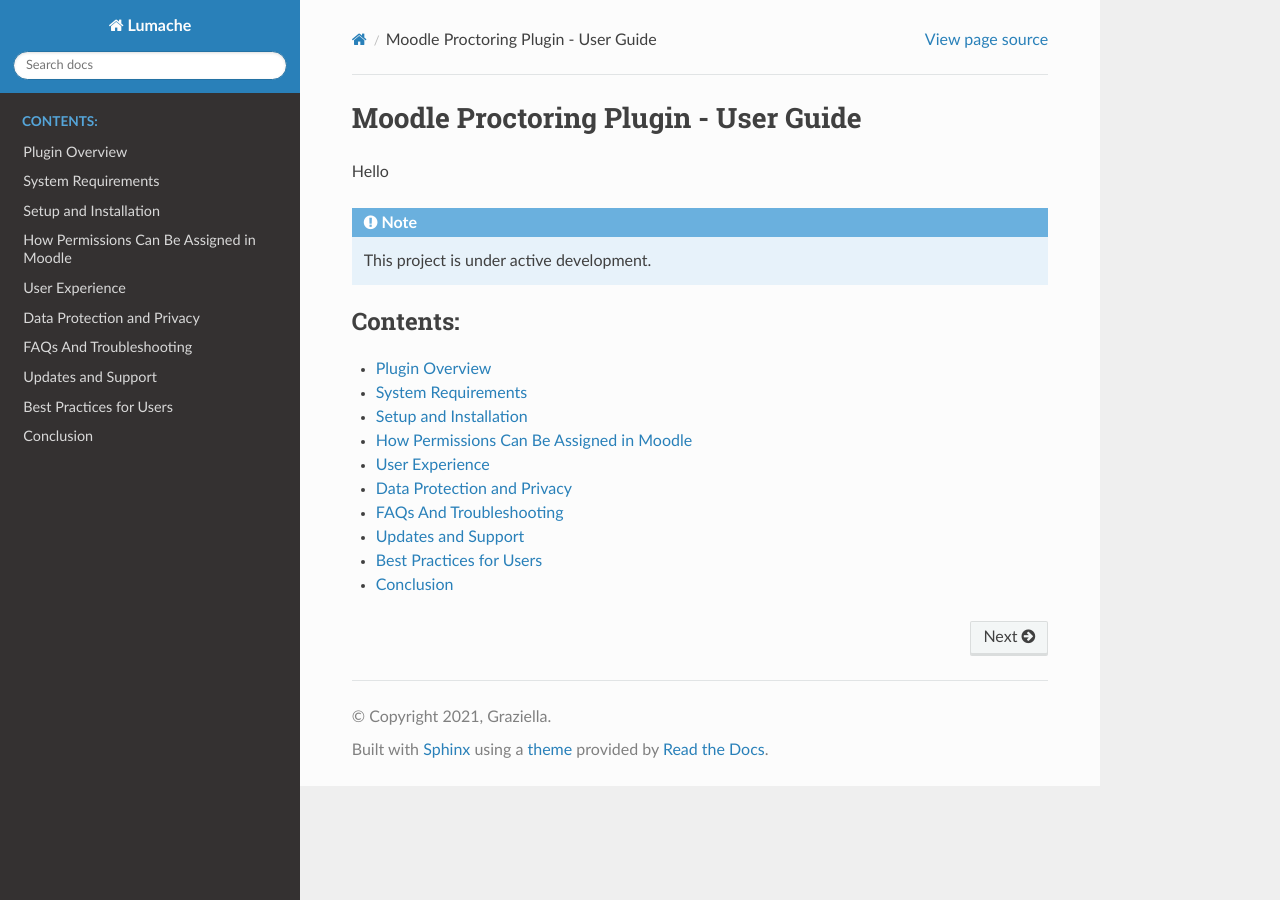
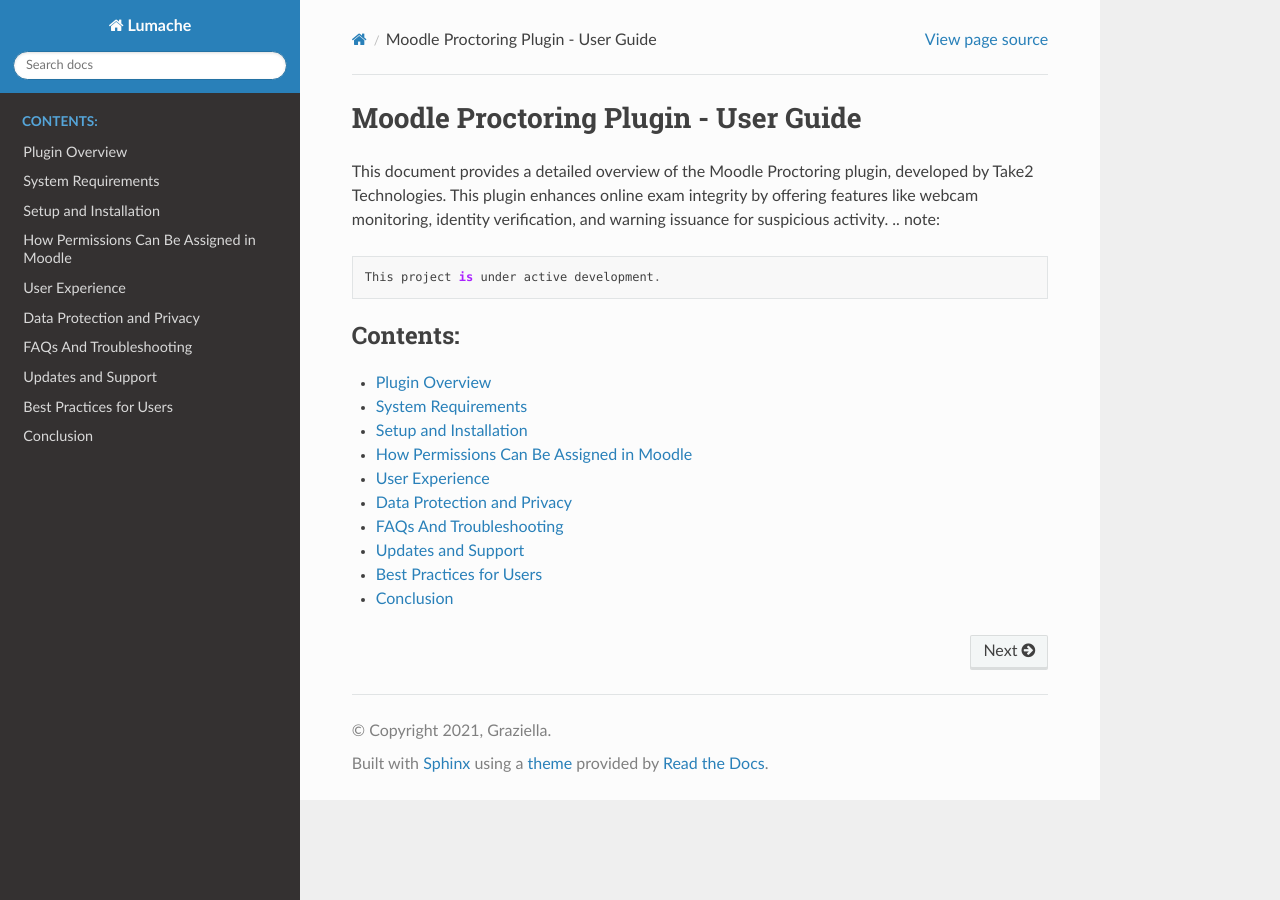
Before and after one commit to Yogeshtake2/readthedoc, a Sphinx documentation site: the page built from docs/source/index.rst, in a window 1280 px wide. Built offline with Sphinx 7.4.7 and the Read the Docs theme 3.1.0, drawn with Linux system fonts in a browser that asks for light colours.

Commit message:
Update index.rst

```diff
--- a/docs/source/index.rst
+++ b/docs/source/index.rst
@@ -1,7 +1,6 @@
 Moodle Proctoring Plugin - User Guide
 ====================================
-Hello
-
+This document provides a detailed overview of the Moodle Proctoring plugin, developed by Take2 Technologies. This plugin enhances online exam integrity by offering features like webcam monitoring, identity verification, and warning issuance for suspicious activity.
 .. note::
 
    This project is under active development.
```
